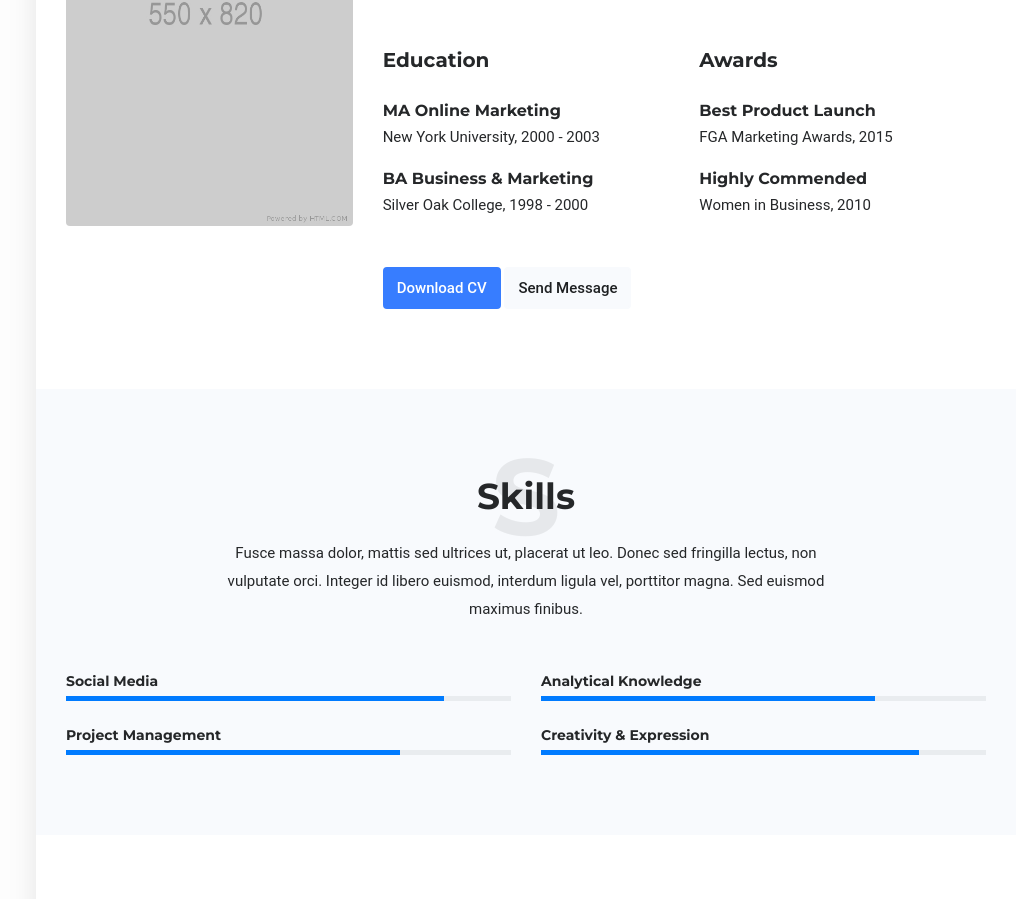
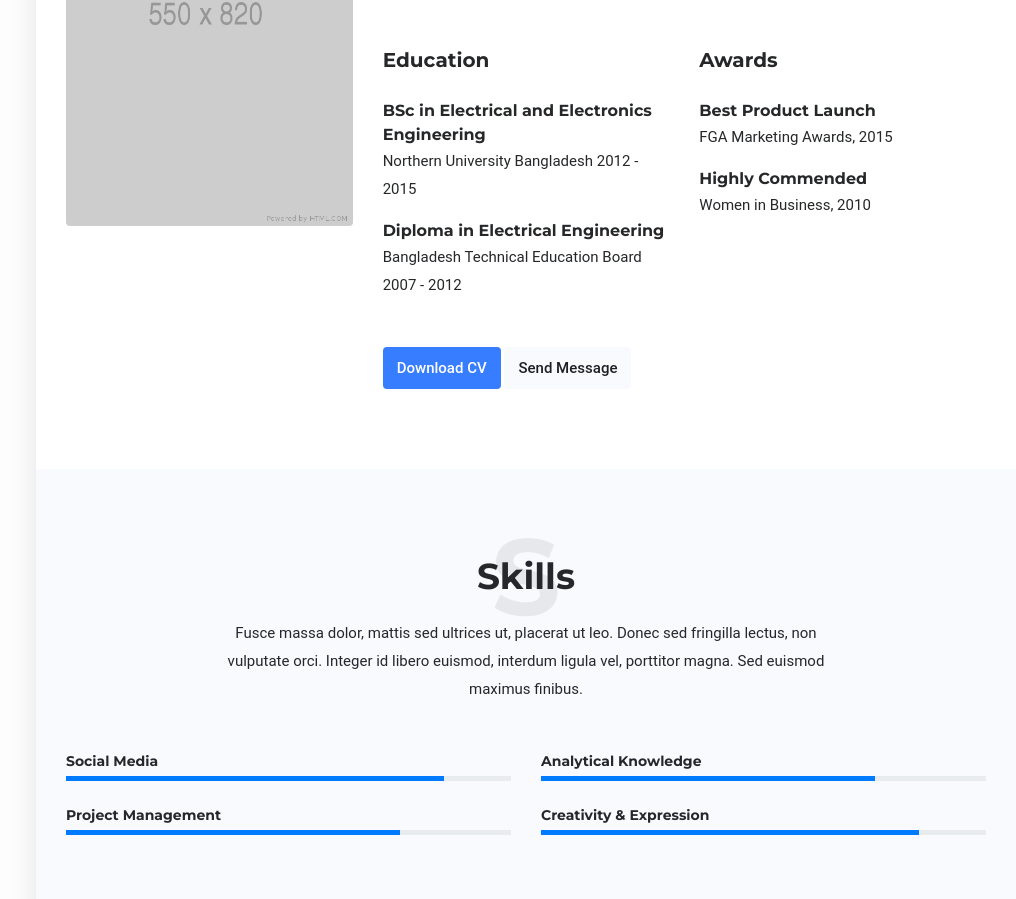
Before and after one commit to momin-riyadh/my-page, a plain HTML site: page index.html in a window 1280 px wide. Shown: the part 1183-2082 px from the top of the page, without its empty margins (264-1280 px from the left). Drawn offline with Linux system fonts and the light colour scheme; a web font is replaced by a local one.

Commit message:
fix and deploy

```diff
--- a/index.html
+++ b/index.html
@@ -161,10 +161,10 @@
 									<div class="row mb-5">
 										<div class="col-md-6 mb-5 mb-md-0">
 											<h4 class="mb-4">Education</h4>
-											<p class="h5">MA Online Marketing</p>
-											<p>New York University, 2000 - 2003</p>
-											<p class="h5">BA Business & Marketing</p>
-											<p>Silver Oak College, 1998 - 2000</p>
+											<p class="h5">BSc in Electrical and Electronics Engineering</p>
+											<p>Northern University Bangladesh 2012 - 2015</p>
+											<p class="h5">Diploma in Electrical Engineering</p>
+											<p>Bangladesh Technical Education Board 2007 - 2012</p>
 										</div>
 
 										<div class="col-md-6">
```
